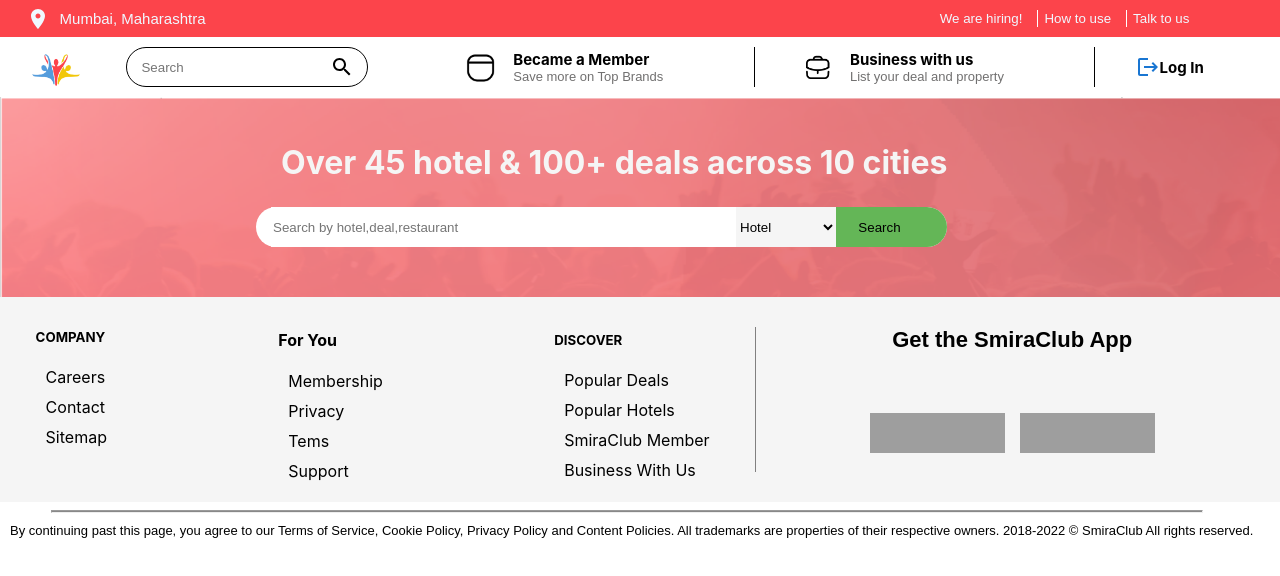
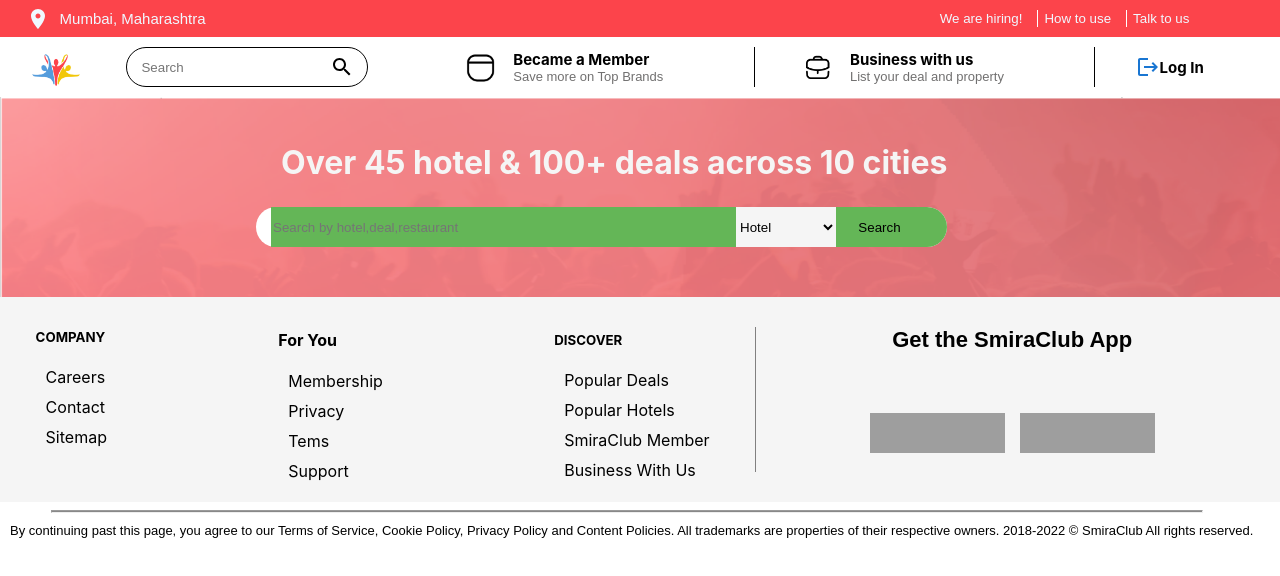
Before and after one commit to sazzad9911/simira-club-ui, a React (Create React App) app: page /Search in a window 1280 px wide. Shown: the top 576 px of the page. Built offline with nearby package versions, Linux system fonts and the light colour scheme; no server answers; grey boxes are pictures that could not be loaded.

Commit message:
Update Search.css

```diff
--- a/src/Screens/css/Search.css
+++ b/src/Screens/css/Search.css
@@ -56,6 +56,7 @@
     border: none;
     width: 600px;
     margin-left: 15px;
+    background-color: #64B657;
 
 
 }
```
